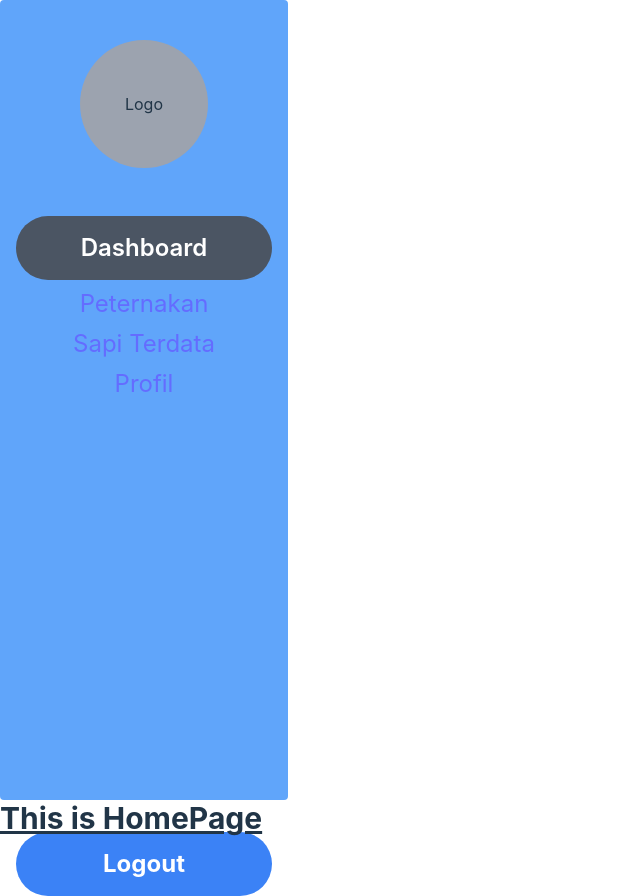
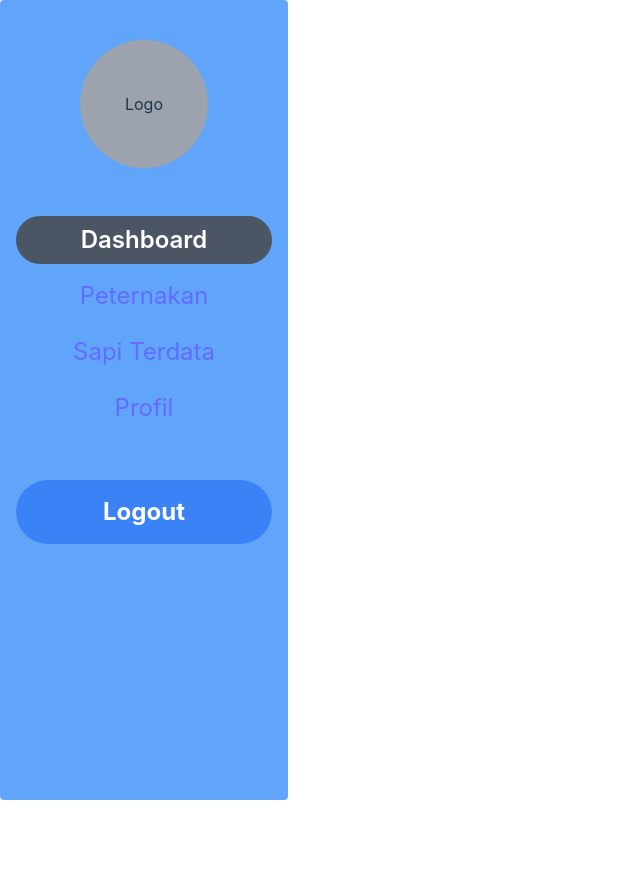
Before and after one commit to Capstone-B-14/kalkulembu-web-fe, a React (Vite) app: page / in a window 1280 px wide. Shown: the whole page, without its empty margins (0-640 px from the left). After the commit the page ends 800 px from the top, so only its background shows below. Built offline with nearby package versions, Linux system fonts and the light colour scheme.

Commit message:
Renamed files + peternakan analisis buttons

```diff
--- a/src/components/Sidebar/sidebar.jsx
+++ b/src/components/Sidebar/index.jsx
@@ -9,10 +9,10 @@ export default function Sidebar() {
     return (
       <Link
         to={linkto}
-        className={`text-2xl flex items-center justify-center hoverAnimation ${
+        className={`text-2xl flex items-center h-12 rounded-full justify-center transition-colors duration-300 ${
           location.pathname === linkto
-            ? "font-semibold bg-gray-600 h-16 rounded-full text-white"
-            : "font-normal"
+            ? "font-semibold bg-gray-600 rounded-full text-white"
+            : "hover:bg-gray-600 hover:text-white font-normal"
         }`}
         onClick={() => {
           setKey((prevKey) => prevKey + 1); // Update the key to trigger re-render
@@ -35,7 +35,7 @@ export default function Sidebar() {
         <SidebarLink text='Profil' linkto='/profil-peternak' />
       </div>
       {/* Logout Button (or Login Button) */}
-      <div className='w-full pt-96'>
+      <div className='w-full'>
         <button
           onClick={() => {
             console.log("Logout");
--- a/src/pages/Home/index.jsx
+++ b/src/pages/Home/index.jsx
@@ -1,4 +1,4 @@
-import Sidebar from "../../components/Sidebar/sidebar";
+import Sidebar from "../../components/Sidebar";
 
 export default function HomePage() {
   return (
@@ -6,7 +6,6 @@ export default function HomePage() {
       <div className='flex'>
         <Sidebar />
       </div>
-      <div className='text-3xl font-bold underline'>This is HomePage</div>
     </>
   );
 }
--- a/src/pages/Peternakan/analisis.jsx
+++ b/src/pages/Peternakan/analisis.jsx
@@ -1,21 +1,37 @@
 import React from "react";
-import { BrowserRouter, Route, Routes } from "react-router-dom";
+import { Link } from "react-router-dom";
 
-import Sidebar from "../../components/Sidebar/sidebar";
-import DropdownComponent from "../../components/Dropdown/dropdown";
-import TimeSeriesChart from "../../components/Chart/Chart";
+import Sidebar from "../../components/Sidebar";
+import DropdownComponent from "../../components/Dropdown";
+import TimeSeriesChart from "../../components/Chart";
+import Button from "../../components/Button";
 
 export default function PeternakanAnalisis() {
   return (
     <>
-      <div className='flex'>
-        <div className=''>
+      <div className='flex '>
+        <div className='flex'>
           <Sidebar />
         </div>
-        <div className=''>
-          <DropdownComponent />
+        <div className='space-y-4'>
+          <div className='flex space x-4'>
+            <Link to='/peternakan/analisis'>
+              <Button className='bg-blue-500 text-white px-4 py-2 rounded'>
+                Analisis
+              </Button>
+            </Link>
+            <Link to='/peternakan/tabel'>
+              <Button className='bg-blue-500 text-white px-4 py-2 rounded'>
+                Tabel
+              </Button>
+            </Link>
+          </div>
+          <div className='w-1/2 pt-12 pl-8'>
+            <DropdownComponent />
+          </div>
+          <div className='w-2/3'></div>
+          <TimeSeriesChart />
         </div>
-        <TimeSeriesChart />
       </div>
     </>
   );
--- a/src/pages/Peternakan/index.jsx
+++ b/src/pages/Peternakan/index.jsx
@@ -1,8 +1,8 @@
 import React from "react";
 import { BrowserRouter, Route, Routes } from "react-router-dom";
 
-import Sidebar from "../../components/Sidebar/sidebar";
-import DropdownComponent from "../../components/Dropdown/dropdown";
+import Sidebar from "../../components/Sidebar";
+import DropdownComponent from "../../components/Dropdown";
 
 export default function PeternakanIndex() {
   return (
```
Also changed, not shown: src/components/Chart/index.jsx (renamed from src/components/Chart/Chart.jsx), src/components/Dropdown/index.jsx (renamed from src/components/Dropdown/dropdown.jsx).
